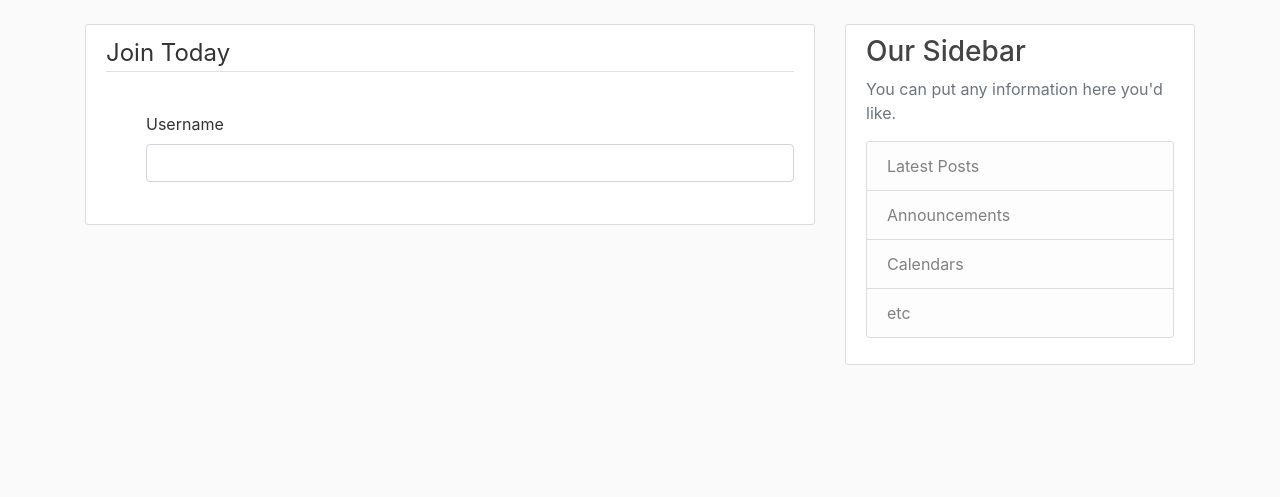
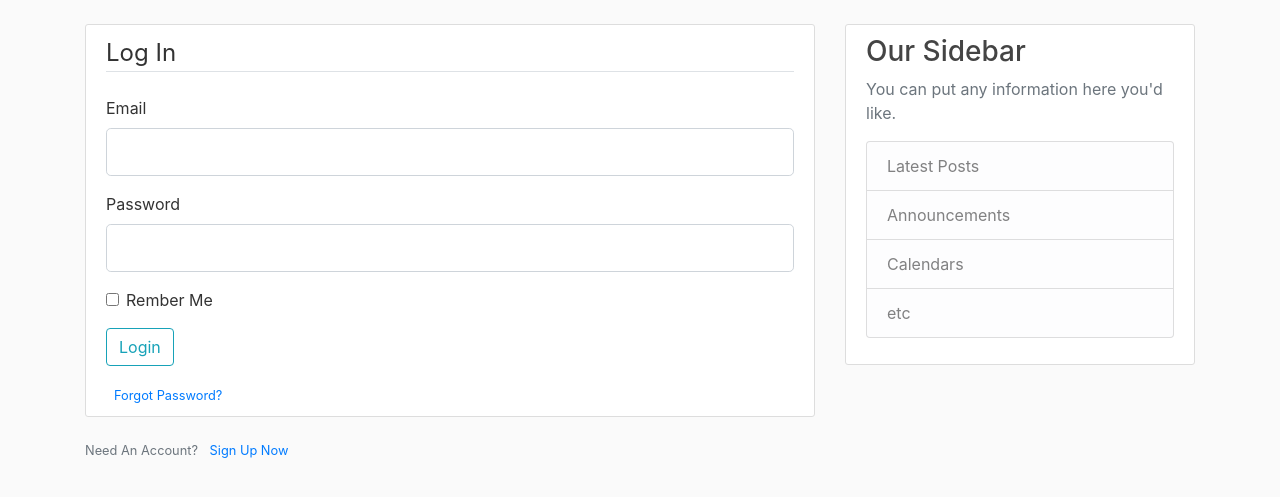
Before and after one commit to ncoy-hlp/flask_tutorial, a Flask app: page /login in a window 1280 px wide. Shown: the part 56-553 px from the top of the page. Run offline with Flask 2, Linux system fonts and the light colour scheme; some libraries are stand-ins or nearby versions.

Commit message:
adding forms, validation, and links

```diff
--- a/app/flask_blog.py
+++ b/app/flask_blog.py
@@ -1,4 +1,4 @@
-from flask import Flask, render_template, url_for
+from flask import Flask, render_template, url_for, flash, redirect
 from forms import RegistrationForm, LoginForm
 app = Flask(__name__)
 
@@ -30,14 +30,23 @@ def home():
 def about():
     return render_template("about.html", title="About")
 
-@app.route("/register")
+@app.route("/register", methods=["GET", "POST"])
 def register():
     form = RegistrationForm()
+    if form.validate_on_submit():
+        flash(f"Account created for {form.username.data}!", "success")
+        return redirect(url_for('home'))
     return render_template("register.html", title="Register", form=form)
 
-@app.route("/login")
-def register():
+@app.route("/login", methods=["GET", "POST"])
+def login():
     form = LoginForm()
+    if form.validate_on_submit():
+        if form.email.data == "admin@blog.com" and form.password.data == 'password':
+            flash("You have been logged in!", "success")
+            return redirect(url_for("home"))
+        else:
+            flash("Login Unsuccessful. Please check username and password", "danger")
     return render_template("login.html", title="Login", form=form)
 
 
--- a/app/templates/layout.html
+++ b/app/templates/layout.html
@@ -26,13 +26,13 @@
           </button>
           <div class="collapse navbar-collapse" id="navbarToggle">
             <div class="navbar-nav mr-auto">
-              <a class="nav-item nav-link" href="/">Home</a>
-              <a class="nav-item nav-link" href="/about">About</a>
+              <a class="nav-item nav-link" href="{{ url_for('home') }}">Home</a>
+              <a class="nav-item nav-link" href="{{ url_for('about') }}">About</a>
             </div>
             <!-- Navbar Right Side -->
             <div class="navbar-nav">
-              <a class="nav-item nav-link" href="/login">Login</a>
-              <a class="nav-item nav-link" href="/register">Register</a>
+              <a class="nav-item nav-link" href="{{ url_for('login') }}">Login</a>
+              <a class="nav-item nav-link" href="{{ url_for('register') }}">Register</a>
             </div>
           </div>
         </div>
@@ -41,7 +41,16 @@
     <main role="main" class="container">
       <div class="row">
         <div class="col-md-8">
-          {% block content %}{% endblock %}
+            {% with messages = get_flashed_messages(with_categories=true) %}
+            {% if messages %}
+                {% for category, message in messages %}
+                    <div class="alert alert-{{ category}}">
+                        {{ message }}
+                    </div>
+                {% endfor%}
+            {% endif %}
+            {% endwith %}
+            {% block content %}{% endblock %}
         </div>
         <div class="col-md-4">
           <div class="content-section">
--- a/app/templates/login.html
+++ b/app/templates/login.html
@@ -0,0 +1,56 @@
+{% extends "layout.html" %}
+{% block content %}
+    <div class="content-section">
+        <form method="POST" action="">
+            {{ form.hidden_tag() }}
+            <fieldset class="form-group">
+                <legend class="border-bottom mb-4">Log In</legend>
+                <div class="form-group">
+                    {{ form.email.label(class="form-control-label") }}
+
+                    {% if form.email.errors %}
+                    {{ form.email(class="form-control form-control-lg is-invalid") }}
+                    <div class="invalid-feedback">
+                        {% for error in form.email.errors %}
+                            <span>{{ error }}</span>
+                        {% endfor %}
+                    </div>
+                    {% else %}
+                        {{ form.email(class="form-control form-control-lg") }}
+                    {% endif %}
+                </div>
+                <div class="form-group">
+                    {{ form.password.label(class="form-control-label") }}
+
+                    {% if form.password.errors %}
+                    {{ form.password(class="form-control form-control-lg is-invalid") }}
+                    <div class="invalid-feedback">
+                        {% for error in form.password.errors %}
+                            <span>{{ error }}</span>
+                        {% endfor %}
+                    </div>
+                    {% else %}
+                        {{ form.password(class="form-control form-control-lg") }}
+                    {% endif %}
+                </div>
+                <div class="form-check">
+                    {{ form.remember(class="form-check-input") }}
+                    {{ form.remember.label(class="form-check-label") }}
+                </div>
+            </fieldset>
+            <div class="form-group">
+                {{ form.submit(class="btn btn-outline-info")}}
+            </div>
+            <small class="text-muted ml-2">
+                <a href="#">Forgot Password?</a>
+            </small>
+        </form>
+    </div>
+    <div class=""border-top pt-3>
+        <small class="text-muted">
+            Need An Account? <a class="ml-2" href="{{ url_for('register')}}">
+                Sign Up Now
+            </a>
+        </small>
+    </div>
+{% endblock content %}
--- a/app/templates/register.html
+++ b/app/templates/register.html
@@ -5,11 +5,73 @@
             {{ form.hidden_tag() }}
             <fieldset class="form-group">
                 <legend class="border-bottom mb-4">Join Today</legend>
-                <dir class="form-group">
-                    {{ form.username.label(class="form-control-label")}}
-                    {{ form.username(class="form-control form-control-label")}}
-                </dir>
+                <div class="form-group">
+                    {{ form.username.label(class="form-control-label") }}
+
+                    {% if form.username.errors %}
+                        {{ form.username(class="form-control form-control-lg is-invalid") }}
+                        <div class="invalid-feedback">
+                            {% for error in form.username.errors %}
+                                <span>{{ error }}</span>
+                            {% endfor %}
+                        </div>
+                    {% else %}
+                        {{ form.username(class="form-control form-control-lg") }}
+                    {% endif %}
+                </div>
+                <div class="form-group">
+                    {{ form.email.label(class="form-control-label") }}
+
+                    {% if form.email.errors %}
+                    {{ form.email(class="form-control form-control-lg is-invalid") }}
+                    <div class="invalid-feedback">
+                        {% for error in form.email.errors %}
+                            <span>{{ error }}</span>
+                        {% endfor %}
+                    </div>
+                    {% else %}
+                        {{ form.email(class="form-control form-control-lg") }}
+                    {% endif %}
+                </div>
+                <div class="form-group">
+                    {{ form.password.label(class="form-control-label") }}
+
+                    {% if form.password.errors %}
+                    {{ form.password(class="form-control form-control-lg is-invalid") }}
+                    <div class="invalid-feedback">
+                        {% for error in form.password.errors %}
+                            <span>{{ error }}</span>
+                        {% endfor %}
+                    </div>
+                    {% else %}
+                        {{ form.password(class="form-control form-control-lg") }}
+                    {% endif %}
+                </div>
+                <div class="form-group">
+                    {{ form.confirm_password.label(class="form-control-label") }}
+
+                    {% if form.confirm_password.errors %}
+                    {{ form.confirm_password(class="form-control form-control-lg is-invalid") }}
+                    <div class="invalid-feedback">
+                        {% for error in form.confirm_password.errors %}
+                            <span>{{ error }}</span>
+                        {% endfor %}
+                    </div>
+                    {% else %}
+                        {{ form.confirm_password(class="form-control form-control-lg") }}
+                    {% endif %}
+                </div>
             </fieldset>
+            <div class="form-group">
+                {{ form.submit(class="btn btn-outline-info")}}
+            </div>
         </form>
     </div>
+    <div class=""border-top pt-3>
+        <small class="text-muted">
+            Already Have An Account? <a class="ml-2" href="{{ url_for('login')}}">
+                Sign In
+            </a>
+        </small>
+    </div>
 {% endblock content %}
```
